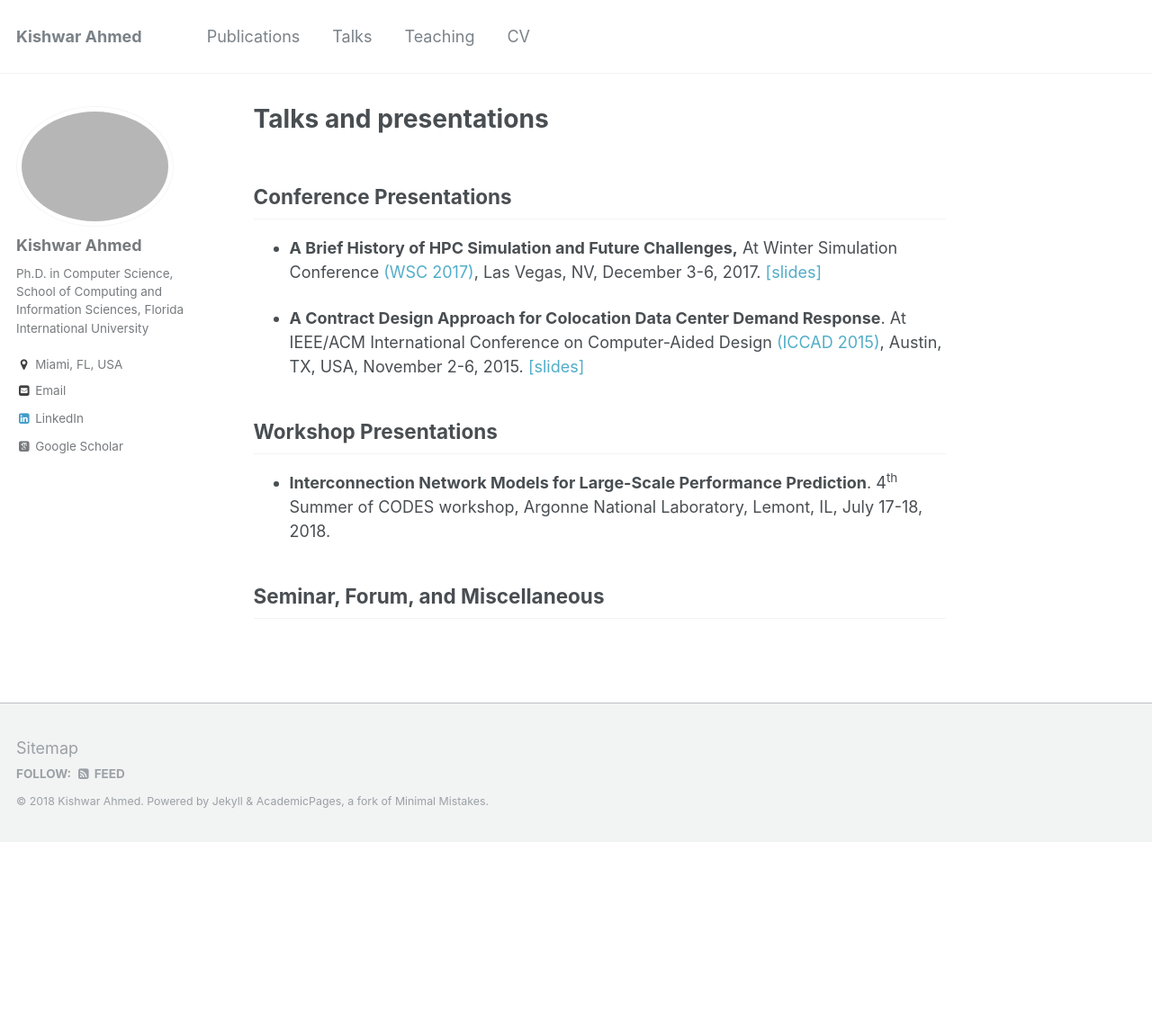
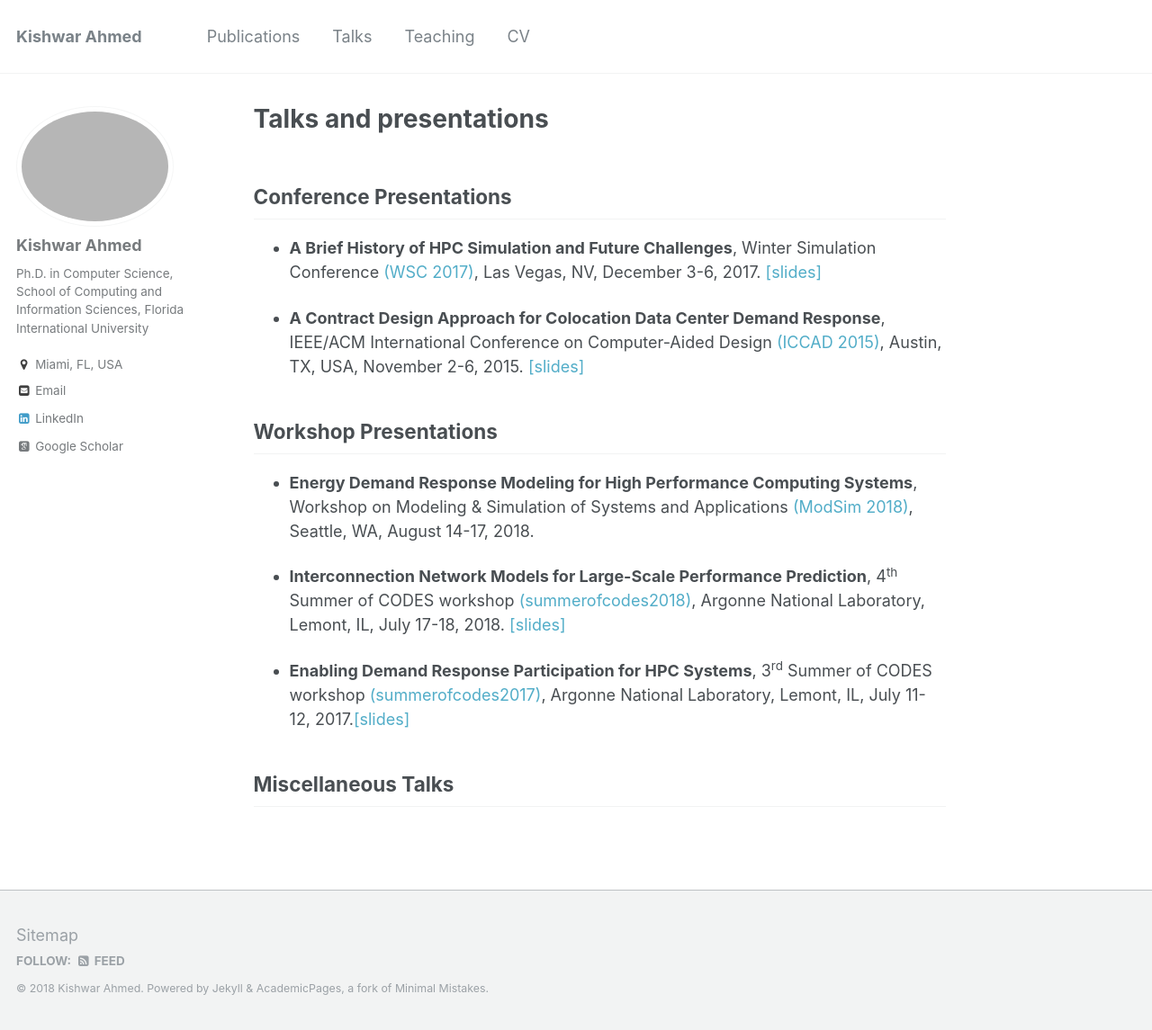
Before and after one commit to kishwarbd/kishwarbd.github.io, a Jekyll site: the page built from _pages/talks.md, in a window 1280 px wide and 1145 px high. Shown: the whole window at 90% size. Built offline with Jekyll 4.4.1, drawn with Linux system fonts in a browser that asks for light colours; some web fonts are replaced.

Commit message:
more updates.

```diff
--- a/_pages/talks.md
+++ b/_pages/talks.md
@@ -5,12 +5,16 @@ author_profile: true
 ---
 
 ## Conference Presentations
-* **A Brief History of HPC Simulation and Future Challenges,** At Winter Simulation Conference [(WSC 2017)](http://meetings2.informs.org/wordpress/wsc2017/), Las Vegas, NV, December 3-6, 2017. [[slides]](https://kishwarbd.github.io/files/slides-wsc17.pdf)
+* **A Brief History of HPC Simulation and Future Challenges**, Winter Simulation Conference [(WSC 2017)](http://meetings2.informs.org/wordpress/wsc2017/), Las Vegas, NV, December 3-6, 2017. [[slides]](https://kishwarbd.github.io/files/slides/wsc17.pdf)
 
-* **A Contract Design Approach for Colocation Data Center Demand Response**. At IEEE/ACM International Conference on Computer-Aided Design [(ICCAD 2015)](https://iccad.com/), Austin, TX, USA, November 2-6, 2015. [[slides]](https://kishwarbd.github.io/files/slides-iccad15.pdf)
+* **A Contract Design Approach for Colocation Data Center Demand Response**, IEEE/ACM International Conference on Computer-Aided Design [(ICCAD 2015)](https://iccad.com/), Austin, TX, USA, November 2-6, 2015. [[slides]](https://kishwarbd.github.io/files/slides/iccad15.pdf)
 
 ## Workshop Presentations
 
-* **Interconnection Network Models for Large-Scale Performance Prediction**. 4<sup>th</sup> Summer of CODES workshop, Argonne National Laboratory, Lemont, IL, July 17-18, 2018.
+* **Energy Demand Response Modeling for High Performance Computing Systems**, Workshop on Modeling & Simulation of Systems and Applications [(ModSim 2018)](https://www.bnl.gov/modsim2018/), Seattle, WA, August 14-17, 2018.
 
-## Seminar, Forum, and Miscellaneous
+* **Interconnection Network Models for Large-Scale Performance Prediction**, 4<sup>th</sup> Summer of CODES workshop [(summerofcodes2018)](https://press3.mcs.anl.gov/summerofcodes2018/), Argonne National Laboratory, Lemont, IL, July 17-18, 2018. [[slides]](https://kishwarbd.github.io/files/slides/codes18.pdf)
+
+* **Enabling Demand Response Participation for HPC Systems**, 3<sup>rd</sup> Summer of CODES workshop [(summerofcodes2017)]((https://press3.mcs.anl.gov/summerofcodes2017/)), Argonne National Laboratory, Lemont, IL, July 11-12, 2017.[[slides]](https://kishwarbd.github.io/files/slides/codes17.pdf)
+
+## Miscellaneous Talks
```
Also changed, not shown: 8 other files.
